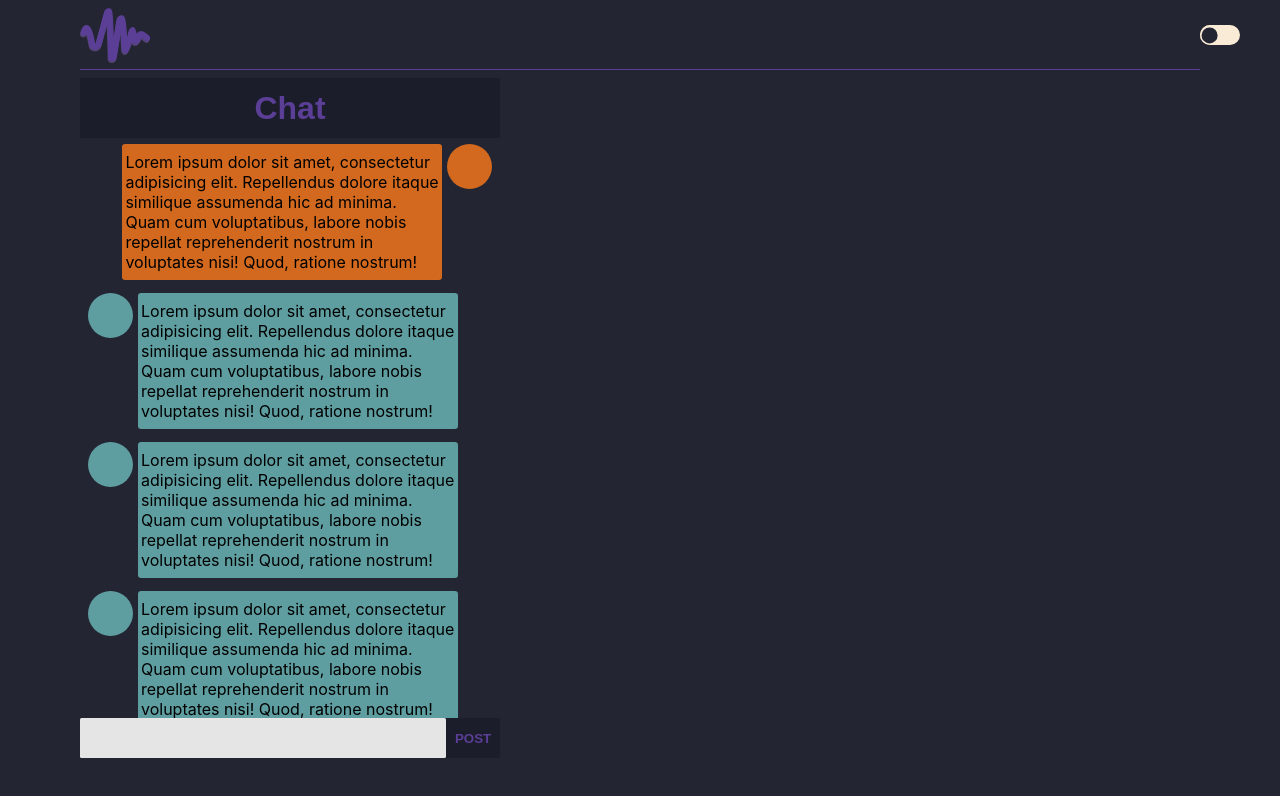
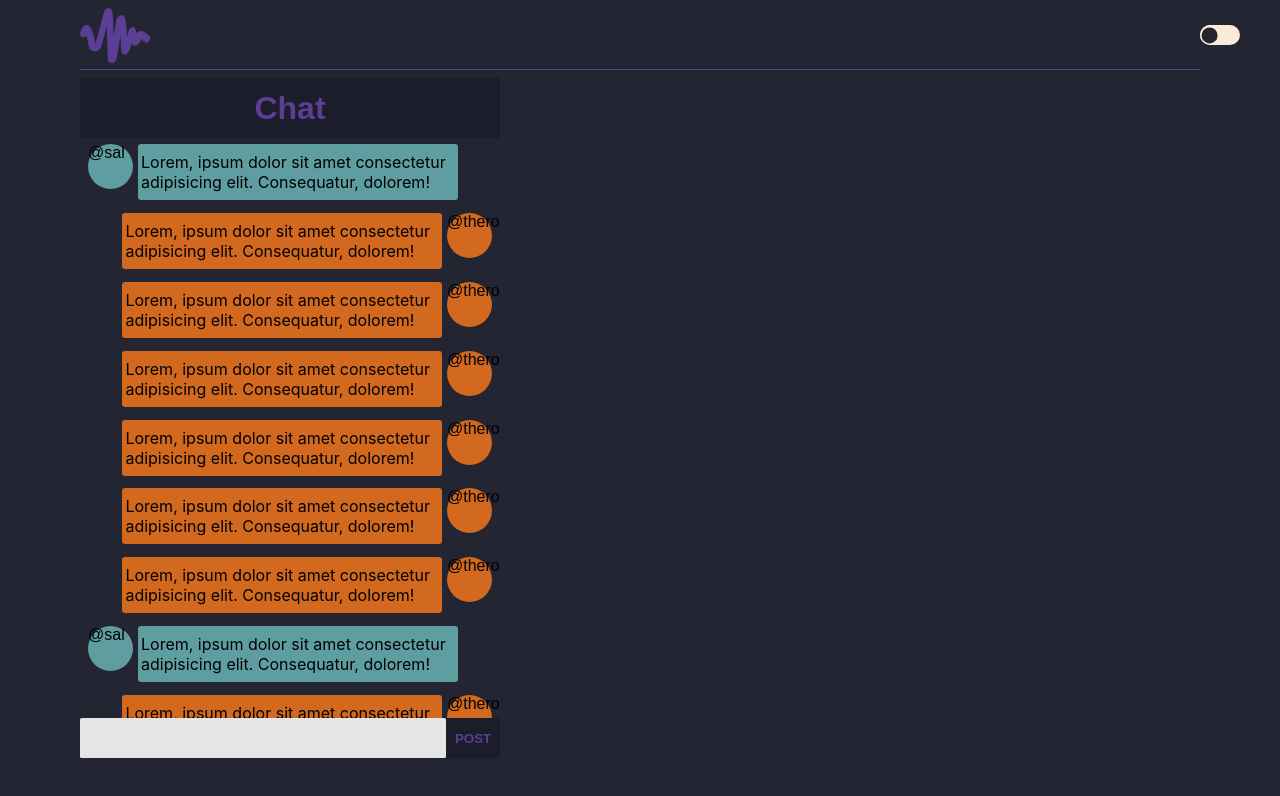
Before and after one commit to ngakana/mzansi-waya, a React (Create React App) app: page / in a window 1280 px wide. Shown: the top 796 px of the page. Built offline with nearby package versions, Linux system fonts and the light colour scheme.

Commit message:
✨ add user prop

```diff
--- a/src/components/ChatMessage.jsx
+++ b/src/components/ChatMessage.jsx
@@ -1,12 +1,12 @@
 // import avatar from "../assets/images/1.jpg";
 
-function ChatMessage({byUser}) {
+function ChatMessage({user, byUser}) {
 
     return(
-        <li className={`post ${ byUser===false ? "sent" : "received"}`}>
+        <li className={`post ${ byUser===true ? "sent" : "received"}`}>
             {/* <img src={avatar} alt="avatar" /> */}
-            <div className="avatar"></div>
-            <p>Lorem ipsum dolor sit amet, consectetur adipisicing elit. Repellendus dolore itaque similique assumenda hic ad minima. Quam cum voluptatibus, labore nobis repellat reprehenderit nostrum in voluptates nisi! Quod, ratione nostrum!</p>
+            <div className="avatar"><span>{user}</span></div>
+            <p>Lorem, ipsum dolor sit amet consectetur adipisicing elit. Consequatur, dolorem!</p>
         </li>
     );
 }
--- a/src/components/ChatMessageList.jsx
+++ b/src/components/ChatMessageList.jsx
@@ -5,22 +5,22 @@ function ChatMessageList() {
 
     return(
         <ul className="message-list">
-            <ChatMessage byUser={true} />
-            <ChatMessage byUser={false} />
-            <ChatMessage byUser={false} />
-            <ChatMessage byUser={false} />
-            <ChatMessage byUser={false} />
-            <ChatMessage byUser={false} />
-            <ChatMessage byUser={false} />
-            <ChatMessage byUser={true} />
-            <ChatMessage byUser={false} />
-            <ChatMessage byUser={false} />
-            <ChatMessage byUser={false} />
-            <ChatMessage byUser={false} />
-            <ChatMessage byUser={false} />
-            <ChatMessage byUser={true} />
-            <ChatMessage byUser={false} />
-            <ChatMessage byUser={false} />
+            <ChatMessage user={"@sal"} byUser={true} />
+            <ChatMessage user={"@therock"} byUser={false} />
+            <ChatMessage user={"@therock"} byUser={false} />
+            <ChatMessage user={"@therock"} byUser={false} />
+            <ChatMessage user={"@therock"} byUser={false} />
+            <ChatMessage user={"@therock"} byUser={false} />
+            <ChatMessage user={"@therock"} byUser={false} />
+            <ChatMessage user={"@sal"} byUser={true} />
+            <ChatMessage user={"@therock"} byUser={false} />
+            <ChatMessage user={"@therock"} byUser={false} />
+            <ChatMessage user={"@therock"} byUser={false} />
+            <ChatMessage user={"@therock"} byUser={false} />
+            <ChatMessage user={"@therock"} byUser={false} />
+            <ChatMessage user={"@sal"} byUser={true} />
+            <ChatMessage user={"@therock"} byUser={false} />
+            <ChatMessage user={"@therock"} byUser={false} />
         </ul>
     );
 }
```
